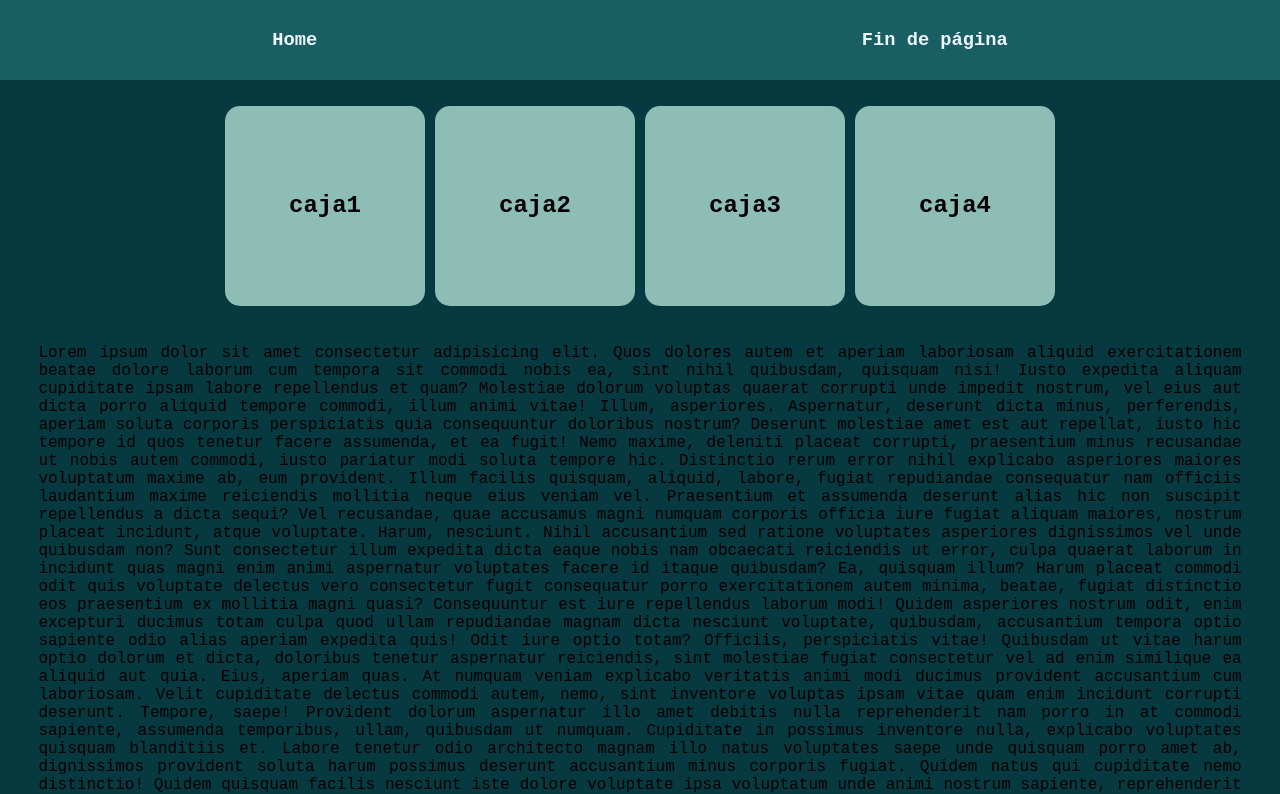
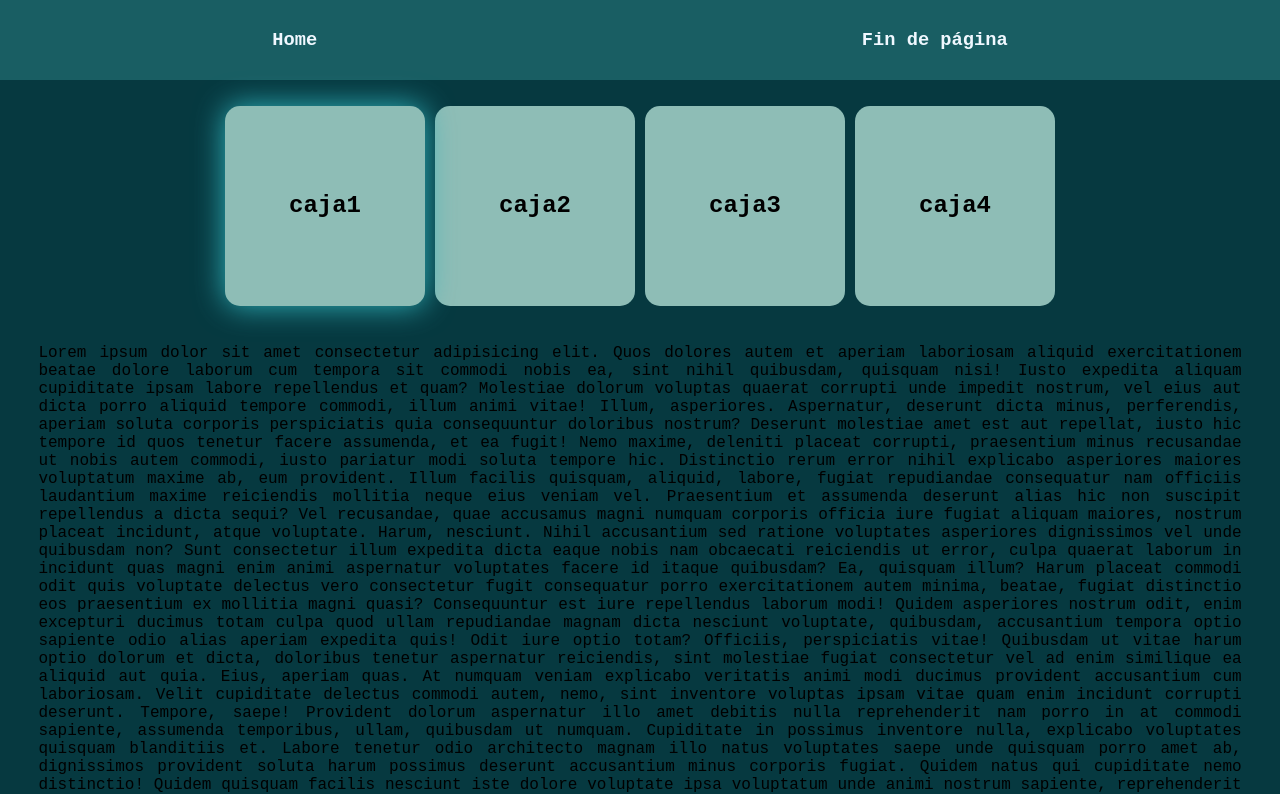
Before and after one commit to OvielFelipeMendozaPineda/Res, a plain HTML site: page index.html in a window 1280 px wide. In both pictures the pointer is over the element "caja1". Shown: the top 794 px of the page. Drawn offline with Linux system fonts and the light colour scheme.

Commit message:
Añadidio hover a las cajas.

```diff
--- a/style.css
+++ b/style.css
@@ -50,7 +50,9 @@ section{
   gap: 10px;
 }
 
-
+.caja:hover{
+  filter: drop-shadow( 0 0 15px #2fb2bb);
+}
 .caja{
   display: flex;
   width: 200px;
```
